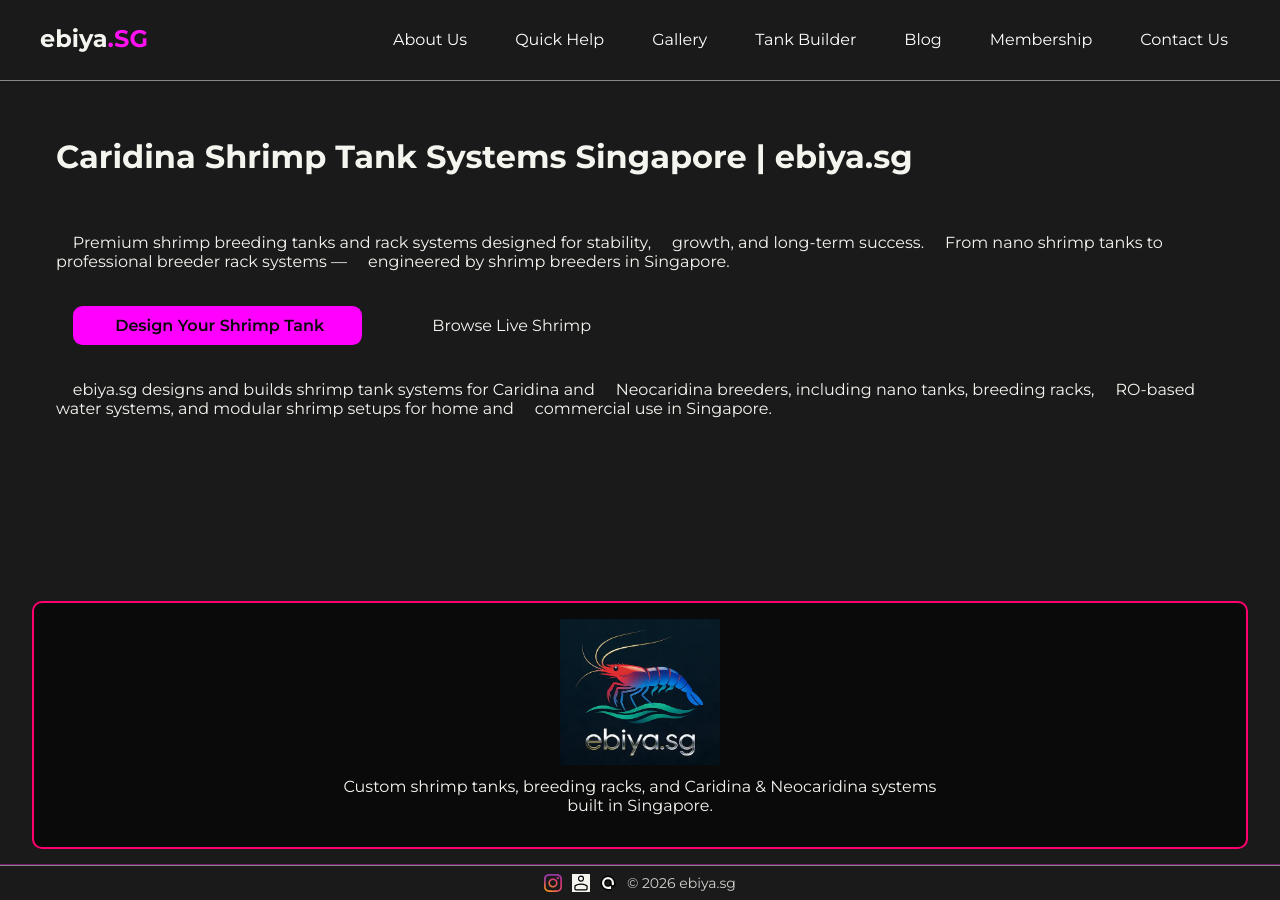
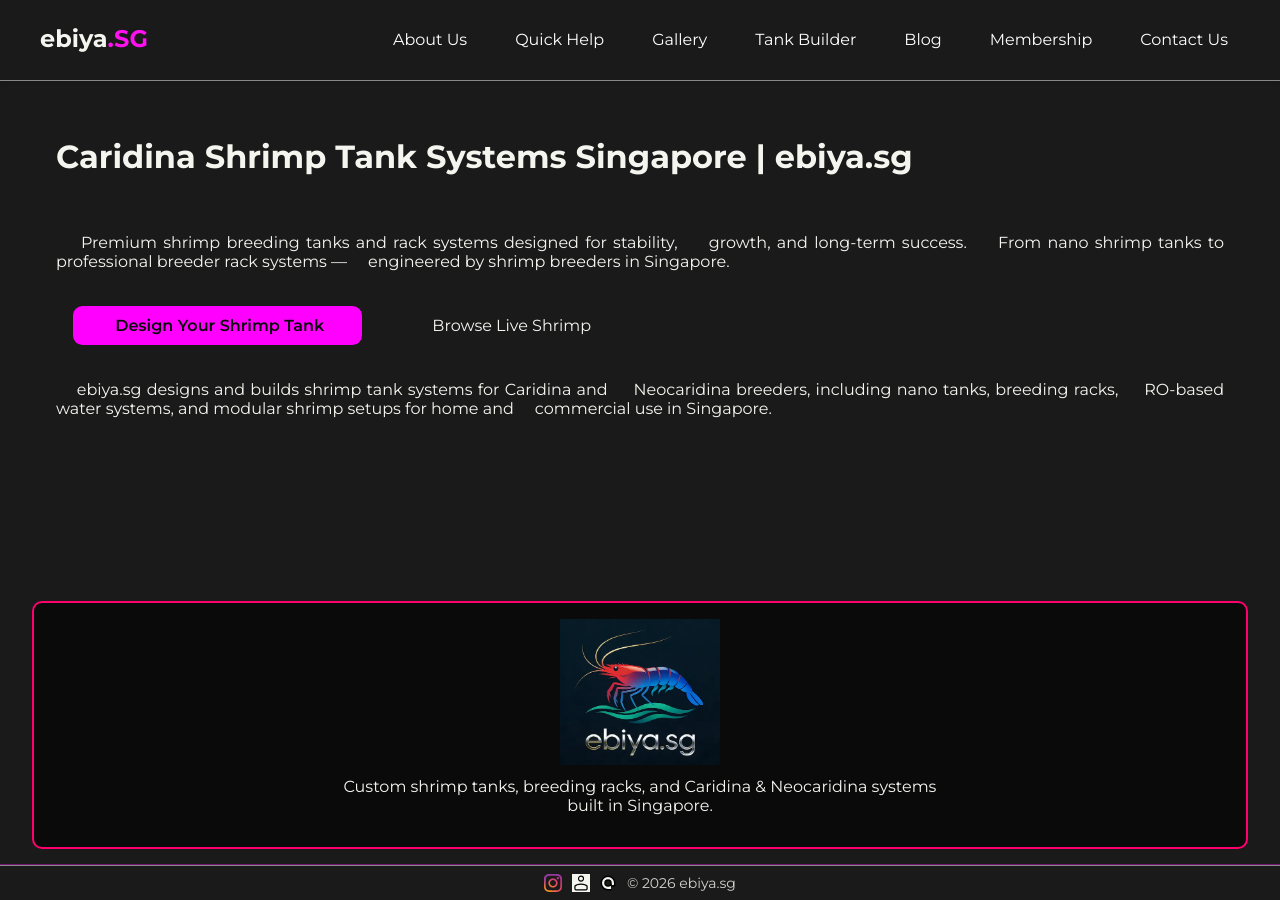
Before and after one commit to m33lucky-benny/ebiya-main, a Jekyll site: the page built from index.html, in a window 1280 px wide. Built offline with Jekyll 4.4.1, drawn with Linux system fonts in a browser that asks for light colours.

Commit message:
Update main.scss

```diff
--- a/assets/css/main.scss
+++ b/assets/css/main.scss
@@ -259,3 +259,8 @@ main a:not(.btn) {
   text-align: justify;
   text-align-last: left; /* Prevents the last line from being justified */
 }
+
+.hero-subtitle, .seo-booster {
+    width: 100%;
+    text-align: justify;
+}
```
